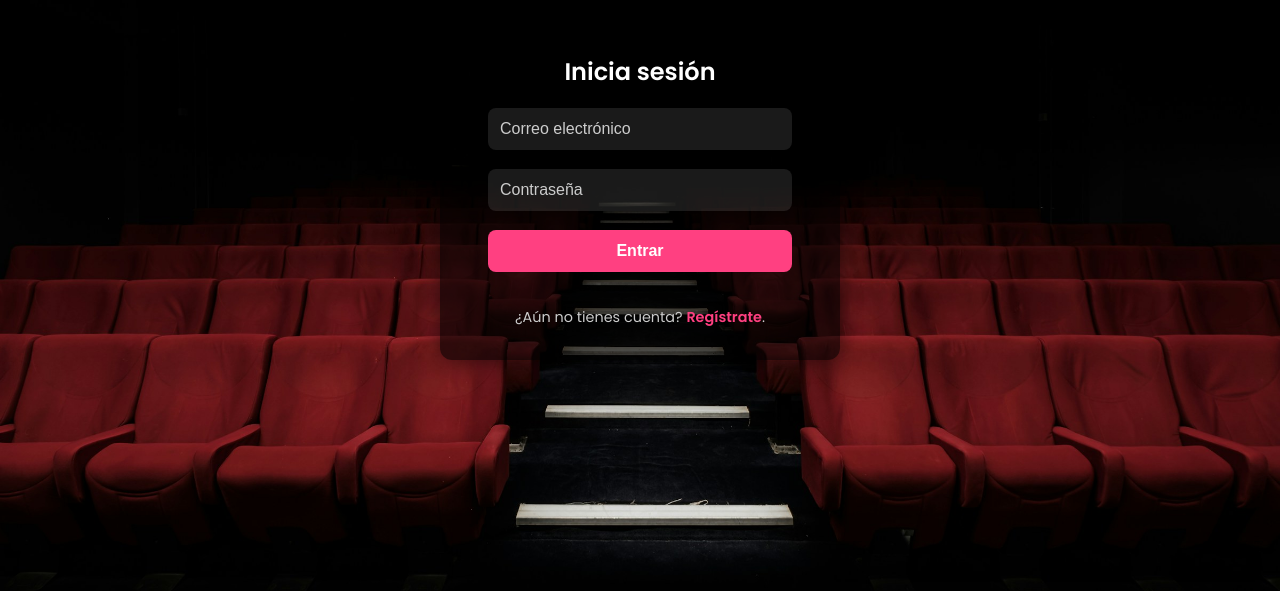
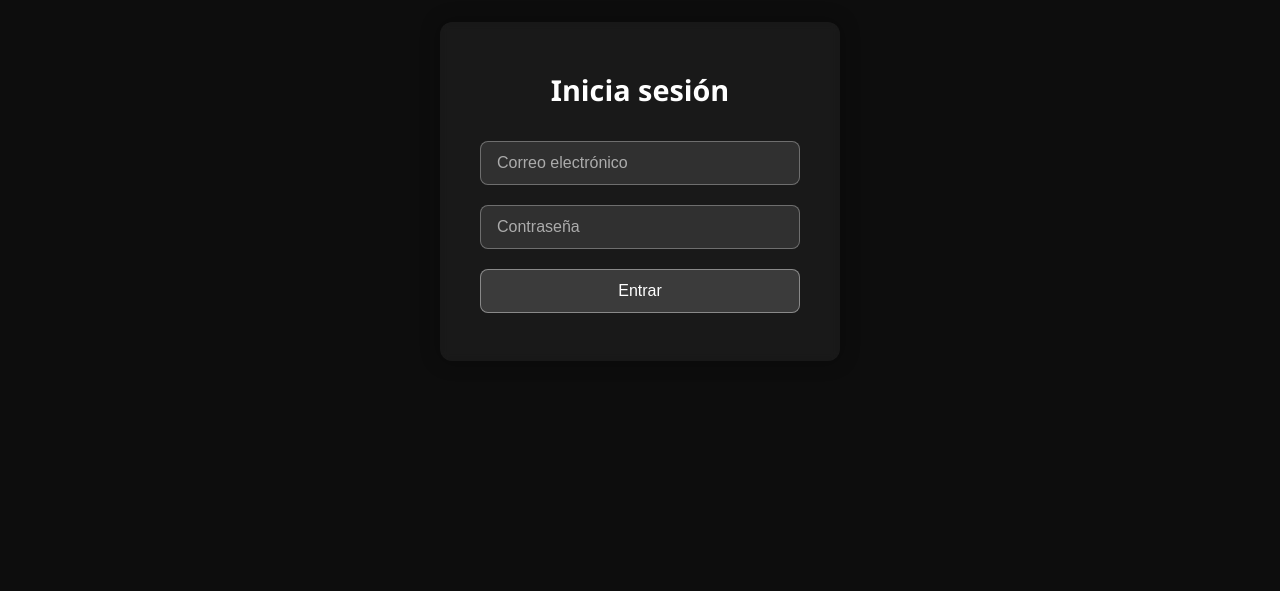
Before and after one commit to davidpalacin/movie-list-front, a React (Vite) app: page /login in a window 1280 px wide. Shown: the part 209-800 px from the top of the page. Built offline with nearby package versions, Linux system fonts and the light colour scheme.

Commit message:
Refactor Login component and styles for improved layout and design consistency

```diff
--- a/src/components/Login/Login.css
+++ b/src/components/Login/Login.css
@@ -1,76 +1,62 @@
 .login-container {
     height: 100vh;
     display: flex;
+    justify-content: center;
     align-items: center;
-    justify-content: center;
-    background: url('/src/assets/bg-cinema.jpg') no-repeat center center/cover;
-    backdrop-filter: blur(5px);
-    font-family: 'Poppins', sans-serif;
+    background-color: #0d0d0d;
+    font-family: 'Segoe UI', Tahoma, Geneva, Verdana, sans-serif;
+    color: white;
+}
+
+.login-box {
+    background-color: rgba(255, 255, 255, 0.05);
+    padding: 3rem 2.5rem;
+    border-radius: 12px;
+    backdrop-filter: blur(4px);
+    box-shadow: 0 0 20px rgba(0, 0, 0, 0.3);
+    width: 100%;
+    max-width: 400px;
+}
+
+.login-title {
+    text-align: center;
+    margin-bottom: 2rem;
+    font-size: 1.8rem;
+    font-weight: 600;
 }
 
 .login-form {
-    background-color: rgba(0, 0, 0, 0.6);
-    padding: 2rem 3rem;
-    border-radius: 12px;
-    box-shadow: 0 0 20px rgba(0, 0, 0, 0.5);
-    color: white;
     display: flex;
     flex-direction: column;
-    gap: 1.2rem;
-    width: 100%;
-    font-family: 'Poppins', sans-serif;
-    max-width: 400px;
+    gap: 1.25rem;
 }
 
-.login-form h2 {
-    margin: 0;
-    text-align: center;
+.login-input {
+    padding: 0.75rem 1rem;
+    background-color: rgba(255, 255, 255, 0.1);
+    border: 1px solid rgba(255, 255, 255, 0.3);
+    border-radius: 8px;
+    color: white;
+    font-size: 1rem;
 }
 
-.login-form input {
-    padding: 0.75rem;
-    border: none;
-    border-radius: 8px;
-    background-color: rgba(255, 255, 255, 0.1);
-    color: white;
-    font-size: 1rem;
-    outline: none;
+.login-input::placeholder {
+    color: rgba(255, 255, 255, 0.6);
 }
 
-.login-form input::placeholder {
-    color: #ccc;
+.login-button {
+    padding: 0.75rem;
+    font-size: 1rem;
+    background-color: rgba(255, 255, 255, 0.15);
+    color: white;
+    border: 1px solid rgba(255, 255, 255, 0.4);
+    border-radius: 8px;
+    cursor: pointer;
+    transition: all 0.3s ease;
 }
 
-.login-form button {
-    padding: 0.75rem;
-    font-size: 1rem;
-    font-weight: bold;
-    border: none;
-    border-radius: 8px;
-    background-color: #ff4081;
-    color: white;
-    cursor: pointer;
-    transition: background-color 0.3s ease;
+.login-button:hover {
+    background-color: rgba(255, 255, 255, 0.25);
+    border-color: rgba(255, 255, 255, 0.6);
+    transform: scale(1.03);
 }
-
-.login-form button:hover {
-    background-color: #e91e63;
-}
-
-.register-link {
-    margin-top: 1rem;
-    font-size: 0.9rem;
-    color: #ccc;
-    text-align: center;
-}
-
-.register-link span {
-    color: #ff4081;
-    cursor: pointer;
-    font-weight: bold;
-    transition: color 0.3s ease;
-}
-
-.register-link span:hover {
-    color: #e91e63;
-}
--- a/src/components/Login/Login.jsx
+++ b/src/components/Login/Login.jsx
@@ -1,52 +1,16 @@
 import './Login.css';
-import { useState } from 'react';
-import { useLocation } from 'wouter';
-import { fakeUsers } from '../../data/fakeUsers';
 
 function Login() {
-    const [, navigate] = useLocation();
-    const [email, setEmail] = useState('');
-    const [password, setPassword] = useState('');
-    const [error, setError] = useState('');
-
-    const handleSubmit = (e) => {
-        e.preventDefault();
-
-        const user = fakeUsers.find(u => u.email === email && u.password === password);
-
-        if (user) {
-            localStorage.setItem('loggedUser', JSON.stringify(user));
-            navigate('/dashboard');
-        } else {
-            setError('Credenciales incorrectas');
-        }
-    };
-
     return (
         <div className="login-container">
-            <form className="login-form" onSubmit={handleSubmit}>
-                <h2>Inicia sesión</h2>
-                <input
-                    type="email"
-                    placeholder="Correo electrónico"
-                    value={email}
-                    onChange={(e) => setEmail(e.target.value)}
-                    required
-                />
-                <input
-                    type="password"
-                    placeholder="Contraseña"
-                    value={password}
-                    onChange={(e) => setPassword(e.target.value)}
-                    required
-                />
-                {error && <p className="error">{error}</p>}
-                <button type="submit">Entrar</button>
-
-                <p className="register-link">
-                    ¿Aún no tienes cuenta? <span onClick={() => navigate('/register')}>Regístrate</span>.
-                </p>
-            </form>
+            <div className="login-box">
+                <h2 className="login-title">Inicia sesión</h2>
+                <form className="login-form">
+                    <input type="email" placeholder="Correo electrónico" className="login-input" />
+                    <input type="password" placeholder="Contraseña" className="login-input" />
+                    <button type="submit" className="login-button">Entrar</button>
+                </form>
+            </div>
         </div>
     );
 }
```
